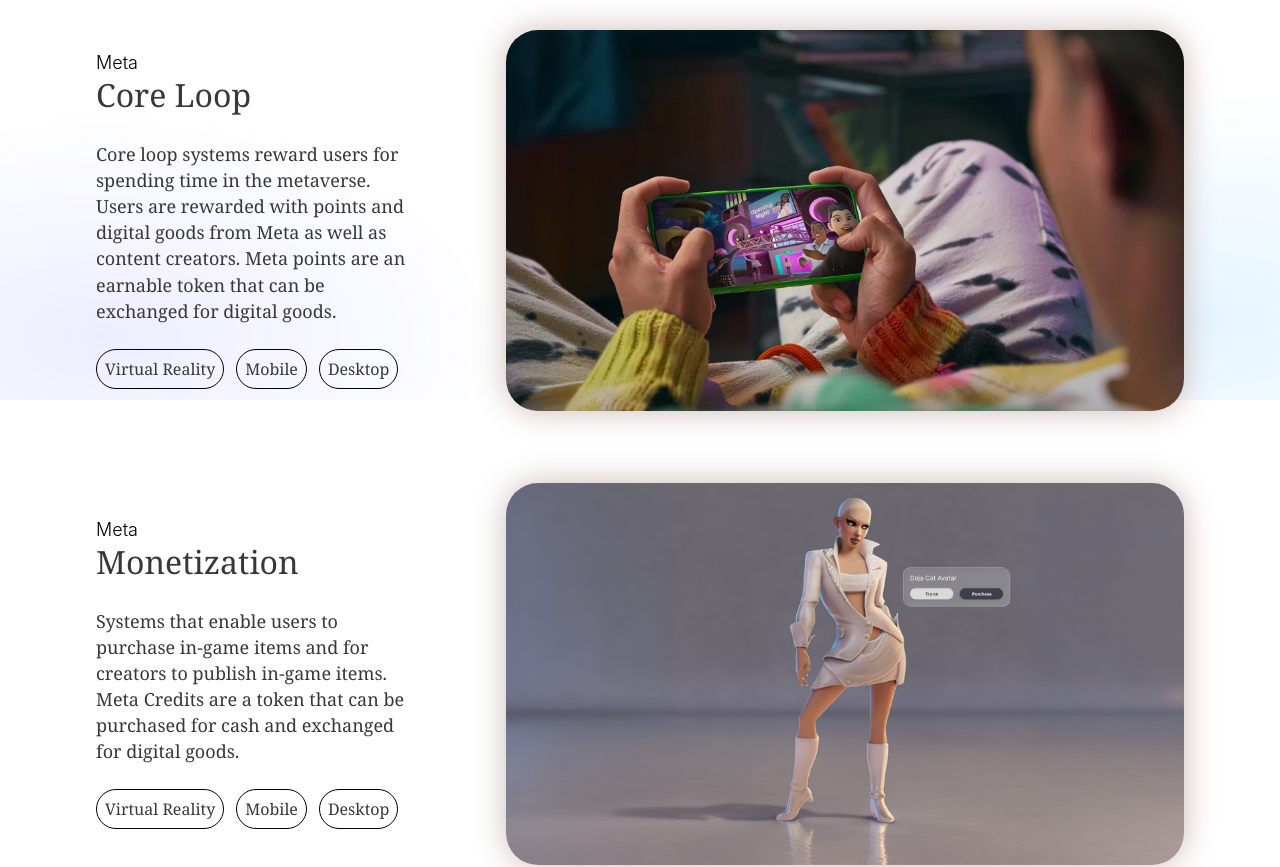
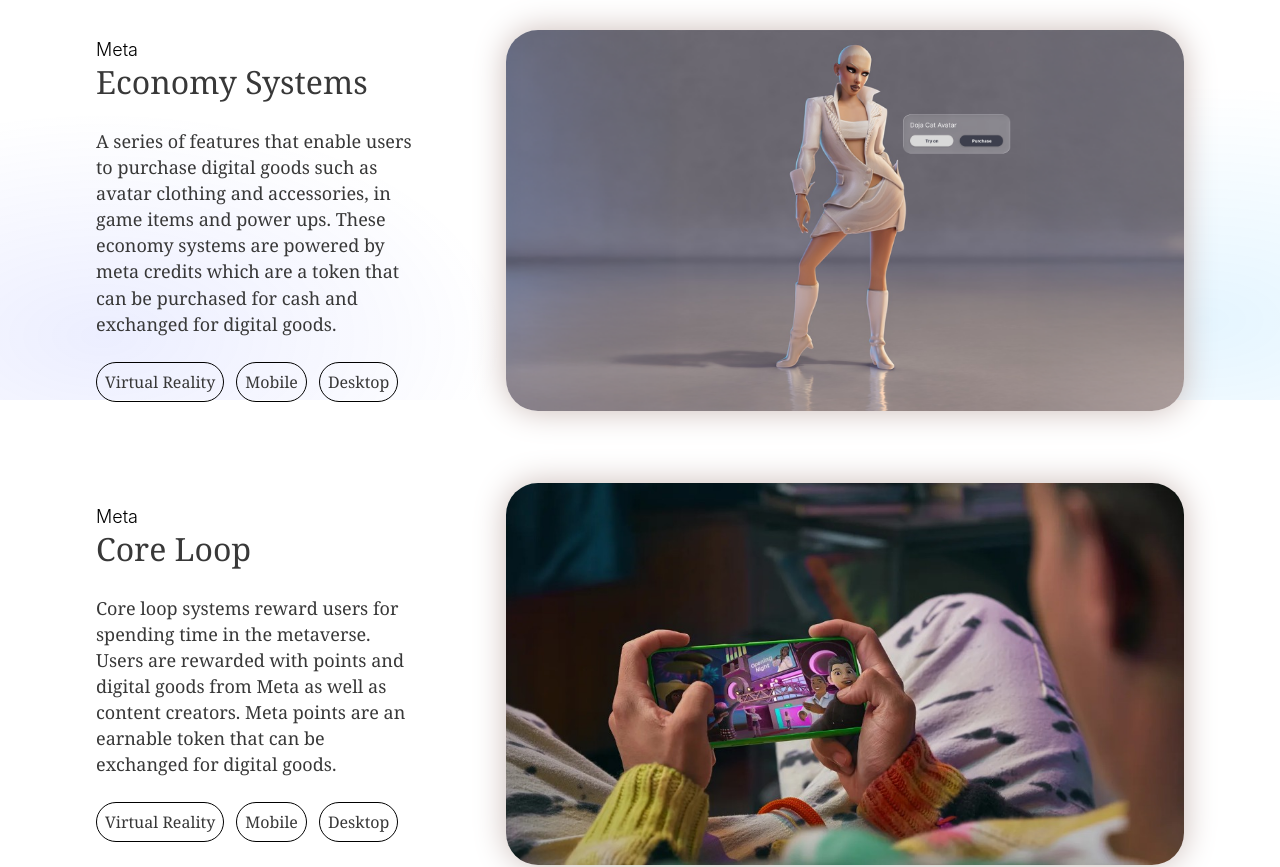
Before and after one commit to andersLinders/portfolio, a Next.js app: page / in a window 1280 px wide. Shown: the part 400-1267 px from the top of the page. Built offline with nearby package versions, Linux system fonts and the light colour scheme.

Commit message:
Put Economy Systems first and refresh Meta project blurbs.
Co-authored-by: Cursor <cursoragent@cursor.com>

```diff
--- a/src/data/projects.ts
+++ b/src/data/projects.ts
@@ -23,6 +23,8 @@ export type ProjectSubItem = {
   imagePositionMobile?: string;
   /** Detail-page gallery: hero + two supporting frames. Falls back to `image`. */
   gallery?: string[];
+  /** Key into caseStudies registry, e.g. "sonos-beam". */
+  caseStudyKey?: string;
   content: PageContent;
 };
 
@@ -52,6 +54,7 @@ export type ProjectPageData = {
   imagePosition: string;
   gallery: string[];
   href: string;
+  caseStudyKey?: string;
 };
 
 export type BackgroundScene = {
@@ -108,6 +111,18 @@ export const projects: Project[] = [
     }),
     subItems: [
       {
+        id: "economy-systems",
+        label: "Economy Systems",
+        href: "/work/meta/economy-systems",
+        image: "/images/meta-avatar-portrait.png",
+        imagePosition: "center center",
+        imagePositionMobile: "center 30%",
+        content: pageContent("Economy Systems", {
+          blurb:
+            "A series of features that enable users to purchase digital goods such as avatar clothing and accessories, in game items and power ups. These economy systems are powered by meta credits which are a token that can be purchased for cash and exchanged for digital goods.",
+        }),
+      },
+      {
         id: "core-loop",
         label: "Core Loop",
         href: "/work/meta/core-loop",
@@ -122,18 +137,6 @@ export const projects: Project[] = [
         }),
       },
       {
-        id: "monetization",
-        label: "Monetization",
-        href: "/work/meta/monetization",
-        image: "/images/meta-avatar-portrait.png",
-        imagePosition: "center center",
-        imagePositionMobile: "center 30%",
-        content: pageContent("Monetization", {
-          blurb:
-            "Systems that enable users to purchase in-game items and for creators to publish in-game items. Meta Credits are a token that can be purchased for cash and exchanged for digital goods.",
-        }),
-      },
-      {
         id: "creator-tools",
         label: "Creator Tools",
         href: "/work/meta/creator-tools",
@@ -142,7 +145,7 @@ export const projects: Project[] = [
         imagePositionMobile: "center 35%",
         content: pageContent("Creator Tools", {
           blurb:
-            "Economy tools open up to creators who can create digital goods and offer them for Meta Credits or in exchange for completing achievements or trading points.",
+            "A series of tools that allow creators to develop and distribute digital goods. These goods are sold across metaverse platforms for Meta Credits or Cash.",
           surfaces: "VR, Mobile, Desktop",
           skills: "Creator tools, content publishing, live ops, monetization",
         }),
@@ -195,9 +198,15 @@ export const projects: Project[] = [
         image: "/images/sonos-beam.png",
         imagePosition: "center center",
         imagePositionMobile: "center 30%",
+        gallery: [
+          "/images/sonos-beam/lifestyle-living.png",
+          "/images/sonos-beam.png",
+          "/images/sonos-beam/tabletop-black.jpg",
+        ],
+        caseStudyKey: "sonos-beam",
         content: pageContent("Beam", {
           blurb:
-            "Entry-level soundbar delivering industry-leading sound quality and functionality. Includes 5.1 surround, Amazon Alexa, and seamless integration with the Sonos connected home system.",
+            "Five years after the number-one-selling Playbar, Sonos evolves home theater again with a powerful, affordable, voice-enabled soundbar. Lead UX across hardware, setup, and living-room voice.",
           surfaces: "Hardware, Mobile, Desktop",
           skills: "Compact soundbar, home theater, product design",
         }),
@@ -427,6 +436,7 @@ export function getAllProjectPages(): ProjectPageData[] {
           imagePosition: sub.imagePosition ?? "center center",
           gallery: resolveGallery(sub.image, sub.gallery),
           href: sub.href,
+          caseStudyKey: sub.caseStudyKey,
         });
       }
       continue;
```
